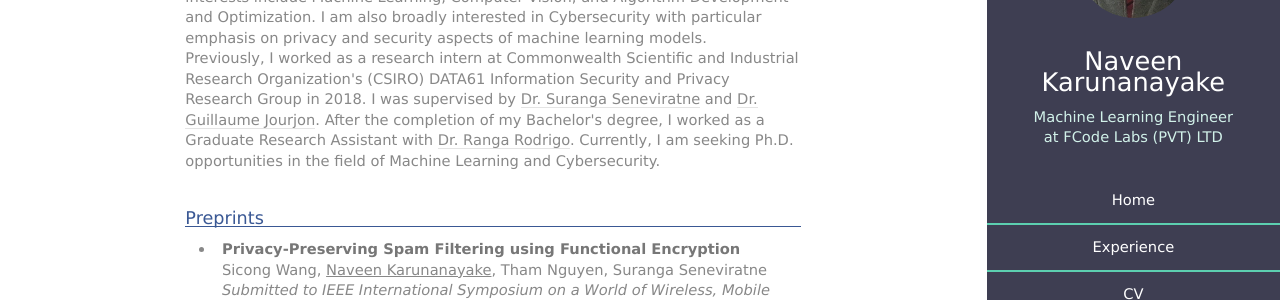
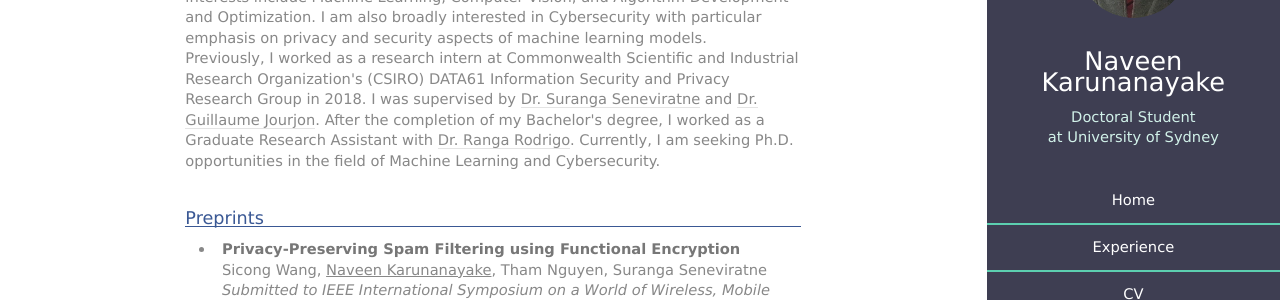
Before and after one commit to NaveenHK/NaveenHK.github.io, a Jekyll site: the page built from index.html, in a window 1280 px wide. Shown: the part 135-435 px from the top of the page. Built offline with Jekyll 4.4.1, drawn with Linux system fonts in a browser that asks for light colours.

Commit message:
Update header.html
Title changed

```diff
--- a/_includes/header.html
+++ b/_includes/header.html
@@ -3,7 +3,7 @@
         <header>
             <span class="image avatar"><img src="{{ site.baseurl }}/images/avatar.jpg" alt="" /></span>
             <h1 id="logo"><a href="{{ site.baseurl }}/" style="border-bottom: none">Naveen Karunanayake</a></h1>
-            <p style="font-style: unset">Machine Learning Engineer <br>  at FCode Labs (PVT) LTD</p>
+            <p style="font-style: unset"> Doctoral Student <br>  at University of Sydney </p>
         </header>
         <nav id="nav">
             <ul>
```
